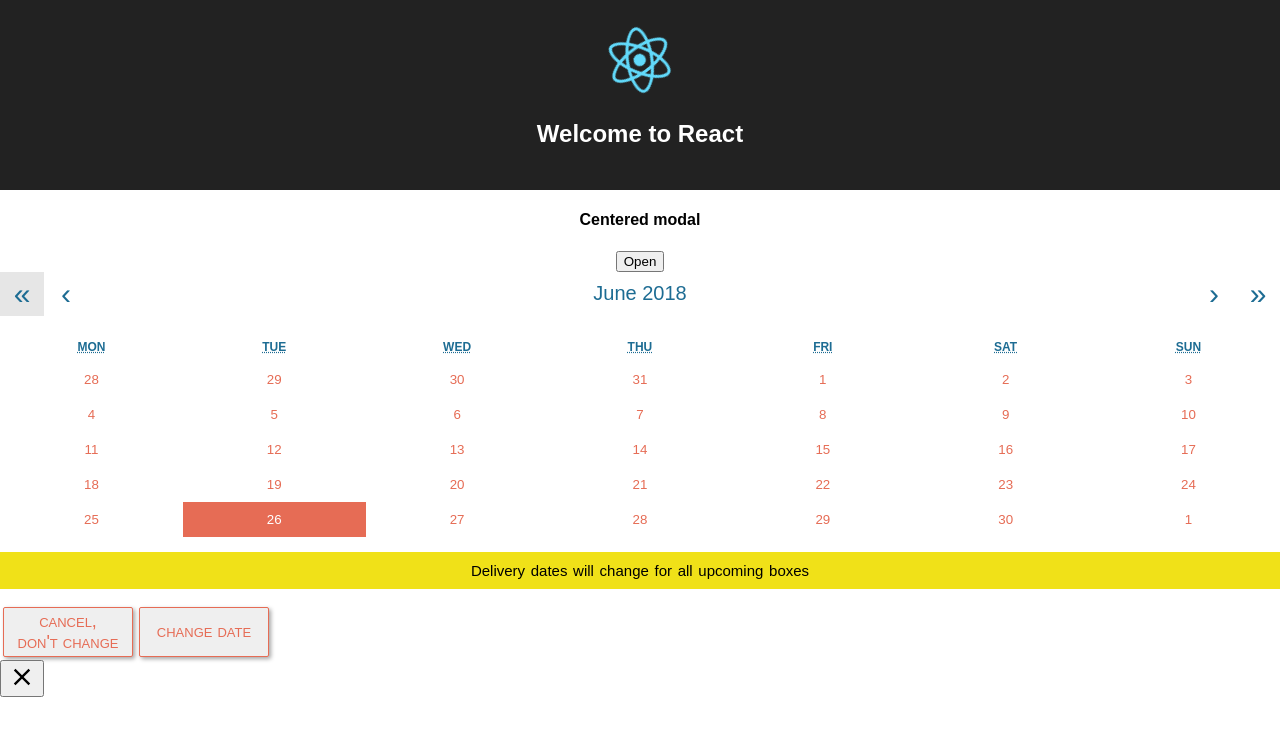
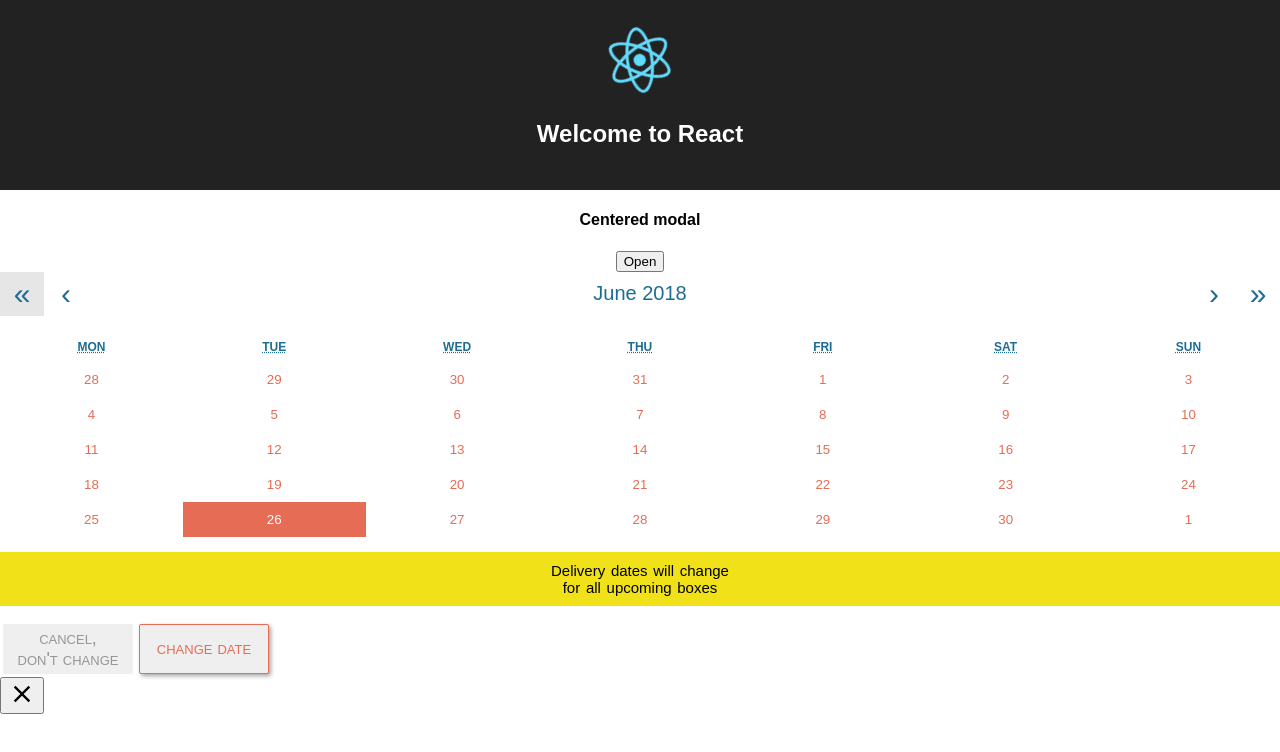
Before and after one commit to GiadaSimonetti/react-calendar-app, a React (Create React App) app: page / in a window 1280 px wide. Both pictures are taken after a click on the button "Open". Shown: the top 752 px of the page. Built offline with nearby package versions, Linux system fonts and the light colour scheme.

Commit message:
Change css of cancel button

```diff
--- a/src/NewCalendar.css
+++ b/src/NewCalendar.css
@@ -4,9 +4,12 @@
   width: auto;
 }
 
-.react-calendar__tile {
+.react-calendar__month-view__days__day {
   color: rgb(230, 108, 85);
 }
+
+/* class="react-calendar__tile
+react-calendar__month-view__days__day */
 
 .react-calendar__tile--active {
     background: rgb(230, 108, 85);
@@ -153,4 +156,12 @@ button.react-calendar__tile--active:enabled:focus {
    vertical-align: top;
    box-shadow: 2px 2px 4px #A6A6A6;
    outline:none;
+   cursor: pointer;
  }
+
+ .btn-cancel{
+   color: #969696;
+   border: 0;
+   box-shadow: none;
+   cursor: auto;
+ }
--- a/src/NewCalendar.js
+++ b/src/NewCalendar.js
@@ -18,7 +18,8 @@ class NewCalendar extends Component {
           value={this.state.date}
         />
         <div className="delivery-message-box">
-        <p className="delivery-message"> Delivery dates will change for all upcoming boxes
+        <p className="delivery-message"> Delivery dates will change
+        <br />for all upcoming boxes
         </p>
         <button className="btn btn-calendar btn-cancel"> {"cancel,"}
         <br />{"don't change"}
```
